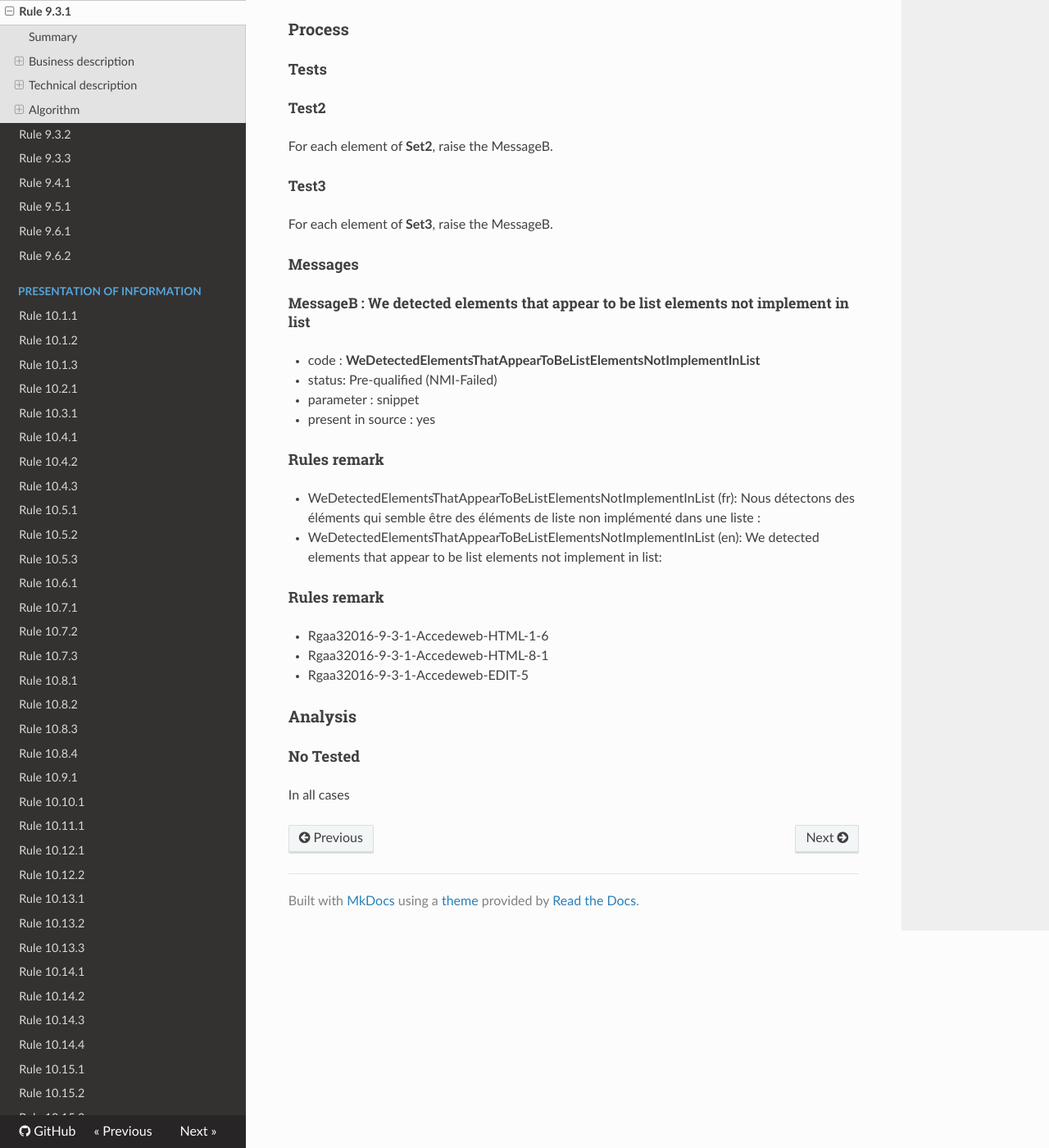
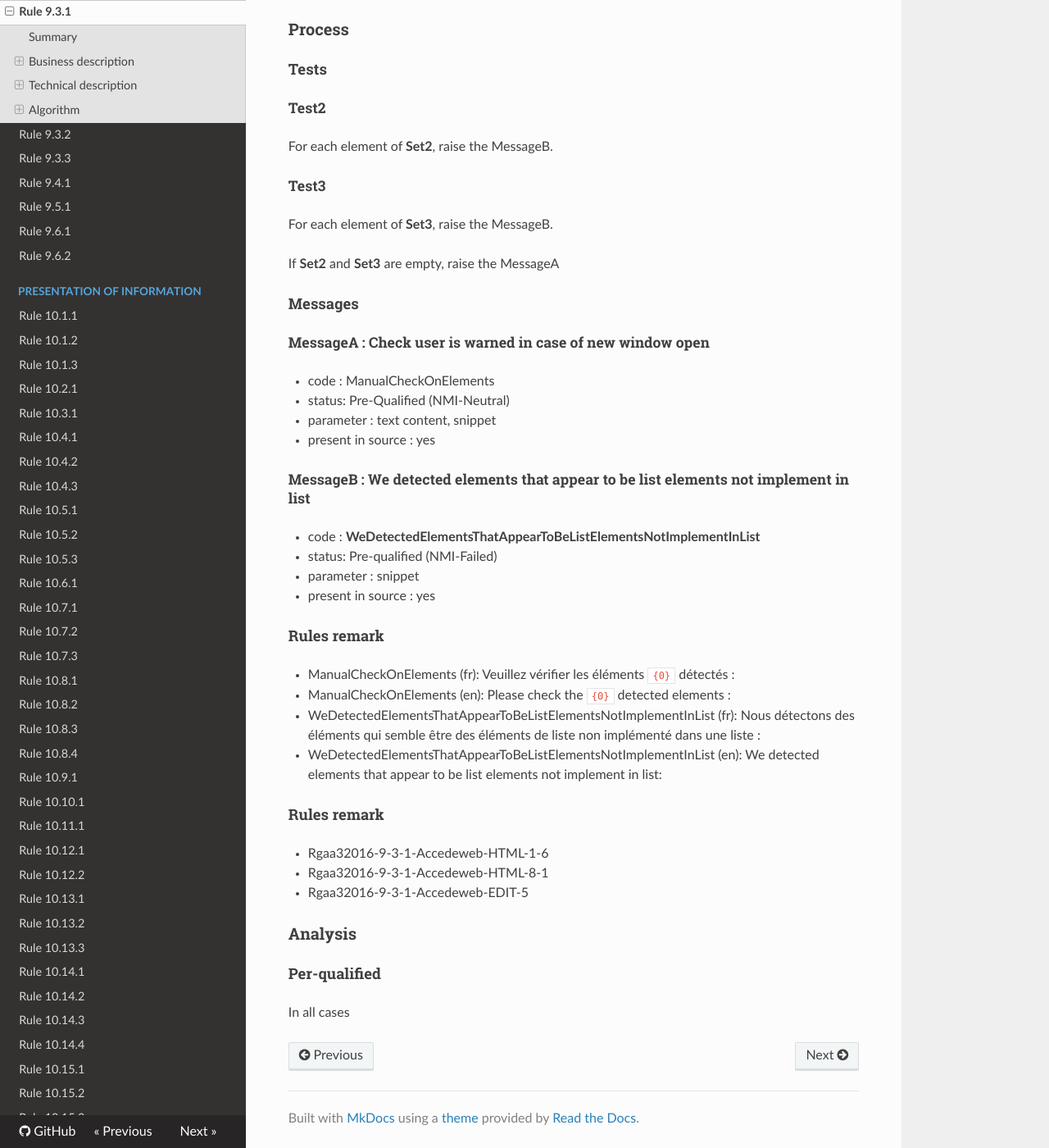
Before and after one commit to Tanaguru/RGAA3-2016, an MkDocs documentation site: the page built from docs/Rule-9-3-1.md, in a window 1280 px wide and 1400 px high, scrolled down 1342 px. Shown: the whole window at 82% size. Built offline with MkDocs 1.6.1, drawn with Linux system fonts in a browser that asks for light colours; nearby versions of some CDN libraries; old or Windows-style settings are respelled for this version of MkDocs.

```diff
--- a/docs/Rule-9-3-1.md
+++ b/docs/Rule-9-3-1.md
@@ -6,11 +6,11 @@
 
 ### Criterion
 
-[9.3](http://references.modernisation.gouv.fr/referentiel-technique-0#crit-9-3)
+[9.3](http://references.modernisation.gouv.fr/rgaa/criteres.html#crit-9-3)
 
 ###Test
 
-[9.3.1](http://references.modernisation.gouv.fr/referentiel-technique-0#test-9-3-1)
+[9.3.1](http://references.modernisation.gouv.fr/rgaa/criteres.html#test-9-3-1)
 
 ### Description
 
@@ -58,7 +58,16 @@ For each element of **Set2**, raise the MessageB.
 
 For each element of **Set3**, raise the MessageB.
 
+If **Set2** and **Set3** are empty, raise the MessageA
+
 #### Messages
+
+##### MessageA : Check user is warned in case of new window open
+
+-   code : ManualCheckOnElements
+-   status: Pre-Qualified (NMI-Neutral)
+-   parameter : text content, snippet
+-   present in source : yes
 
 ##### MessageB : We detected elements that appear to be list elements not implement in list
 
@@ -68,6 +77,9 @@ For each element of **Set3**, raise the MessageB.
 -    present in source : yes
 
 #### Rules remark
+
+ * ManualCheckOnElements (fr): Veuillez v&eacute;rifier les &eacute;l&eacute;ments <code>{0}</code> d&eacute;tect&eacute;s :
+ * ManualCheckOnElements (en): Please check the <code>{0}</code> detected elements :
 
  * WeDetectedElementsThatAppearToBeListElementsNotImplementInList (fr): Nous d&eacute;tectons des &eacute;l&eacute;ments qui semble &ecirc;tre des &eacute;l&eacute;ments de liste non impl&eacute;ment&eacute; dans une liste :
  * WeDetectedElementsThatAppearToBeListElementsNotImplementInList (en): We detected elements that appear to be list elements not implement in list:
@@ -80,6 +92,6 @@ For each element of **Set3**, raise the MessageB.
 
 ### Analysis
 
-#### No Tested
+#### Per-qualified
 
 In all cases
```
